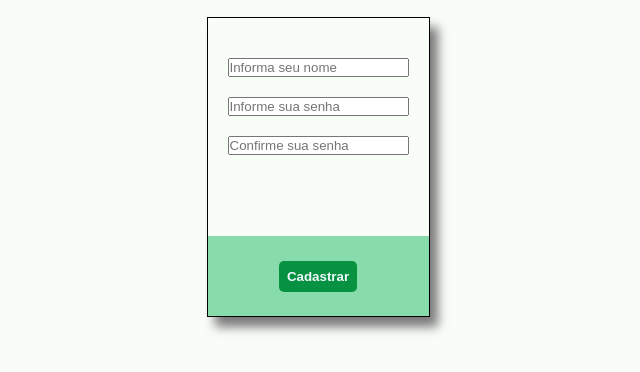
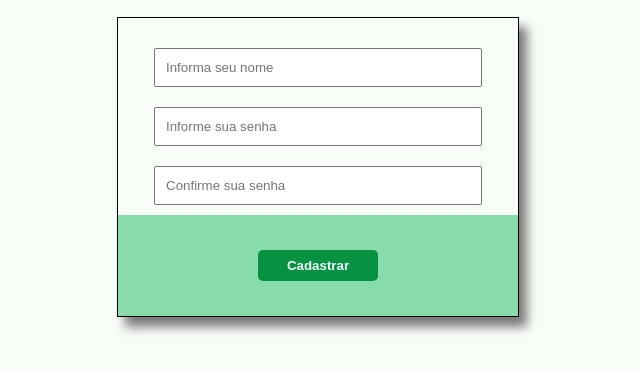
Before and after one commit to meiotera/cadastro-de-usuarios, a plain HTML site: page index.html in a window 1280 px wide. Shown: the part 90-462 px from the top of the page, without its empty margins (322-962 px from the left). Drawn offline with Linux system fonts and the light colour scheme.

Commit message:
reparo de posições de texto

```diff
--- a/styles/style.css
+++ b/styles/style.css
@@ -24,9 +24,17 @@ body{
     margin-top: 20px;
 
 }
+label {
+    position: relative;
+}
+input{
+    padding: 10px;
+    width: 80%;
+
+}
 .btn {
     text-align: center;
-    height: 80px;
+    height: 150px;
     background-color: rgba(4, 180, 78, 0.459);
     display: flex;
     justify-content: center;
@@ -39,6 +47,7 @@ body{
     background-color: rgb(7, 146, 65);
     color: aliceblue;
     font-weight: bolder;
+    max-width: 120px;
 }
 .btn #btCadastrar:hover{
     background-color: rgba(7, 146, 65, 0.548);
@@ -53,14 +62,18 @@ body{
     justify-content: space-between;
     box-shadow: 8px 10px 10px rgb(122, 122, 122);
     margin-top: 20px;
+    width: 400px;
+
 }
 .formUm {
-    padding: 20px;
+    padding: 10px;
+    text-align: center;
 }
 
 #erroNome, #erroSenha, #erroConfirmPass {
-    font-size: 9px;
+    font-size: 12px;
     font-family: Arial, Helvetica, sans-serif;
     color: #ff0000;
     position: absolute;
+    left: 30px;
 }
```
